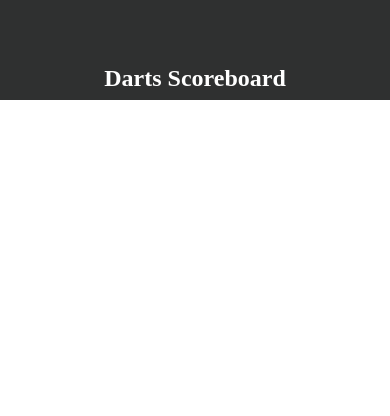
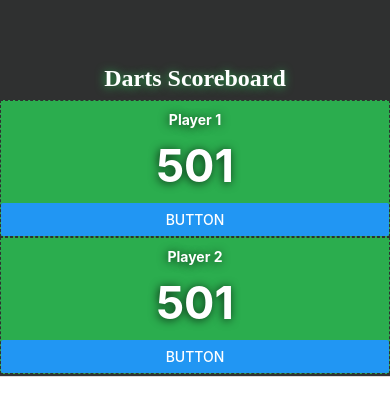
Before and after one commit to ScottWagner100/DartsScoreboard, a React Native app: screen / in a window 390 px wide. Shown: the top 416 px of the page. Built offline with nearby package versions, Linux system fonts and the light colour scheme.

Commit message:
PlayerScore.js implemented and styled. Box containing player title and score. Ability to change player title or dynamically reduce score is not yet implemented.

```diff
--- a/App.js
+++ b/App.js
@@ -2,6 +2,7 @@ import { StatusBar } from 'expo-status-bar';
 import {Keyboard, StyleSheet, Text, TouchableWithoutFeedback, View} from 'react-native';
 import styles from "./globalStyles";
 import MainHeader from "./components/mainHeader";
+import MainBody from "./components/MainBody";
 
 export default function App() {
 
@@ -13,7 +14,12 @@ export default function App() {
   return (
       <TouchableWithoutFeedback onPress={touchDismiss}>
     <View>
-      <MainHeader />
+      <View>
+        <MainHeader />
+      </View>
+      <View>
+        <MainBody />
+      </View>
     </View>
       </TouchableWithoutFeedback>
   );
--- /dev/null
+++ b/components/MainBody.js
@@ -0,0 +1,18 @@
+import React, {useState} from "react";
+import {View} from "react-native";
+import PlayerScore from "./PlayerScore";
+
+export default function MainBody() {
+
+    const [playerNum, setPlayerNum] = useState([
+        {number: "1", key: "1"},
+        {number: "2", key: "2"},
+    ]);
+
+    return (
+        <View>
+            <PlayerScore playerNumber={1} />
+            <PlayerScore playerNumber={2}/>
+        </View>
+    ) // return
+} // MainBody
--- /dev/null
+++ b/components/PlayerScore.js
@@ -0,0 +1,18 @@
+import React, {useState} from "react";
+import {Button, Text, View} from "react-native";
+import styles from "../globalStyles";
+
+export default function PlayerScore({playerNumber}) {
+
+    const [score, setScore] = useState(501);
+
+    return (
+        <View style={styles.playerBox}>
+            <Text style={styles.playerText}>Player {playerNumber}</Text>
+            <Text style={styles.playerScoreText}>{score}</Text>
+            <Button title={"Button"} onPress={() => {
+                setScore(score - 5);
+            }} />
+        </View>
+    ) // return
+} // PlayerScore
--- a/globalStyles.js
+++ b/globalStyles.js
@@ -20,7 +20,43 @@ const styles = StyleSheet.create({
         textAlign: "center",
         fontWeight: "bold",
         paddingTop: 10,
-    }
+        textShadowColor: "#2bad4e",
+        textShadowOffset: {width: -1, height: 1},
+        textShadowRadius: 10,
+    },
+    playerBox: {
+        backgroundColor: "#2bad4e",
+        marginVertical: 0,
+        marginTop: 0,
+        justifyContent: "space-between",
+        shadowColor: '#000',
+        shadowOffset: { width: 0, height: 2 },
+        shadowOpacity: 0.8,
+        shadowRadius: 1,
+        borderStyle: "dashed",
+        borderWidth: .5,
+        borderColor: "#2f3030",
+    },
+    playerText: {
+        color: "#fff",
+        fontWeight: "bold",
+        paddingTop: 10,
+        textAlign: "center",
+        textShadowColor: 'rgba(0, 0, 0, 0.75)',
+        textShadowOffset: {width: -1, height: 1},
+        textShadowRadius: 10,
+
+},
+    playerScoreText: {
+        color: "#fff",
+        fontWeight: "bold",
+        padding: 10,
+        fontSize: 45,
+        textAlign: "center",
+        textShadowColor: 'rgba(0, 0, 0, 0.75)',
+        textShadowOffset: {width: -1, height: 1},
+        textShadowRadius: 10
+    },
 });
 
 export default styles;
```
